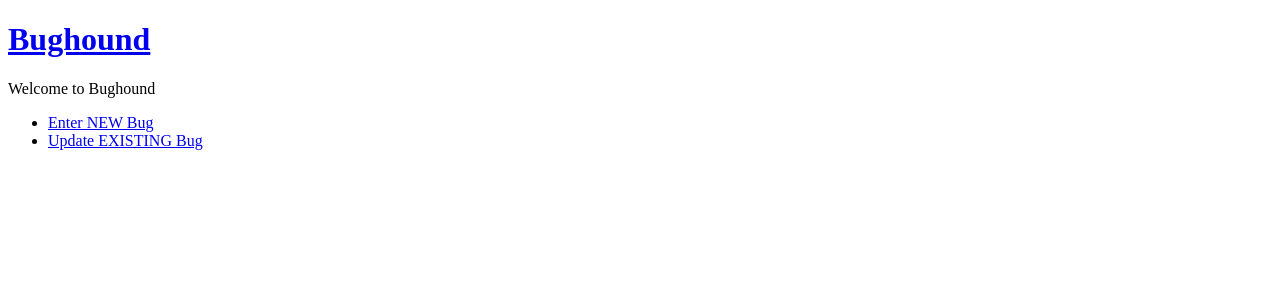
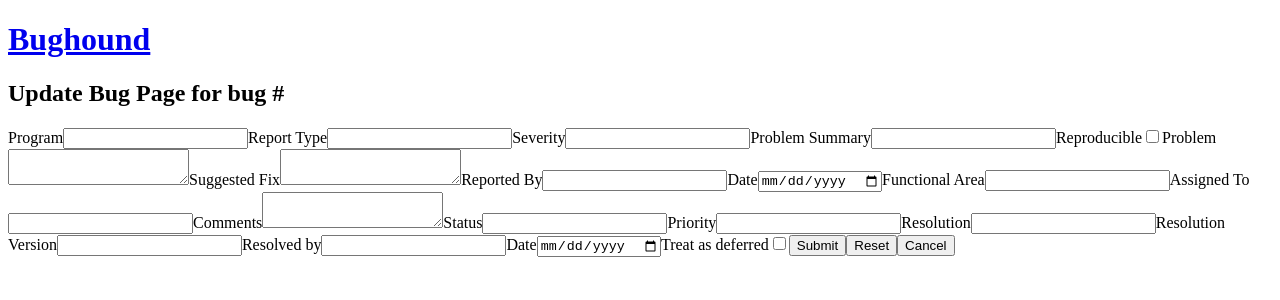
Before and after one commit to liam-nguyen/BugHound, a React (Create React App) app in the folder client/: page /view in a window 1280 px wide. Before the commit this address led to /. Shown: the top 300 px of the page. Built offline with nearby package versions, Linux system fonts and the light colour scheme.

Commit message:
ViewBug page

```diff
--- a/client/src/Routes.tsx
+++ b/client/src/Routes.tsx
@@ -1,8 +1,9 @@
 import React from 'react'
-import { BrowserRouter, Route, Switch, Redirect } from 'react-router-dom'
+import { BrowserRouter, Redirect, Route, Switch } from 'react-router-dom'
 import Layout from './components/Layout'
 import Welcome from './pages/Welcome'
 import NewBug from './pages/NewBug'
+import ViewBug from './pages/ViewBug'
 
 type RouteProps = {
   path: string
@@ -29,6 +30,10 @@
           <NewBug />
         </MyRoute>
 
+        <MyRoute path="/view">
+          <ViewBug />
+        </MyRoute>
+
         <Redirect to="/" />
       </Switch>
     </BrowserRouter>
--- /dev/null
+++ b/client/src/pages/ViewBug.tsx
@@ -0,0 +1,13 @@
+import React from 'react'
+import ReportTemplate from '../components/ReportTemplate'
+
+function ViewBug() {
+  return (
+    <>
+      <h2>Update Bug Page for bug #</h2>
+      <ReportTemplate />
+    </>
+  )
+}
+
+export default ViewBug
```
